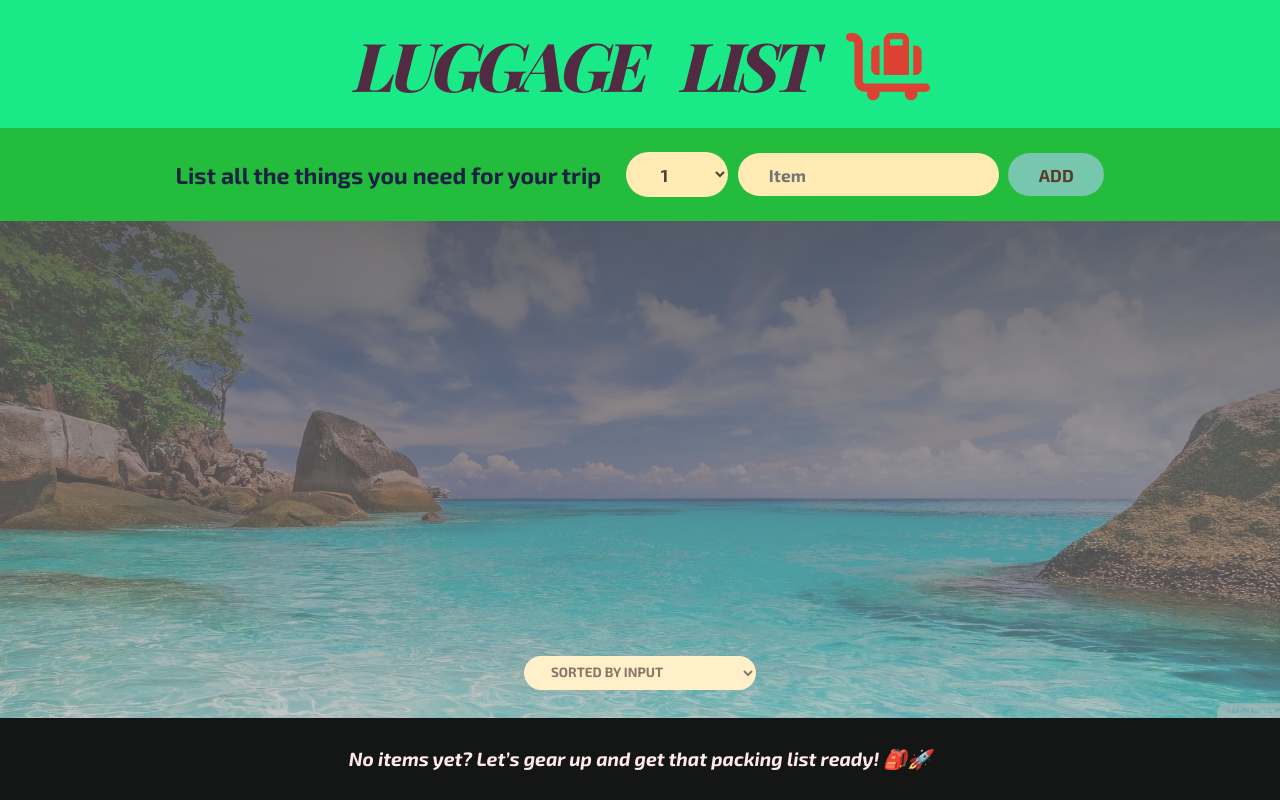
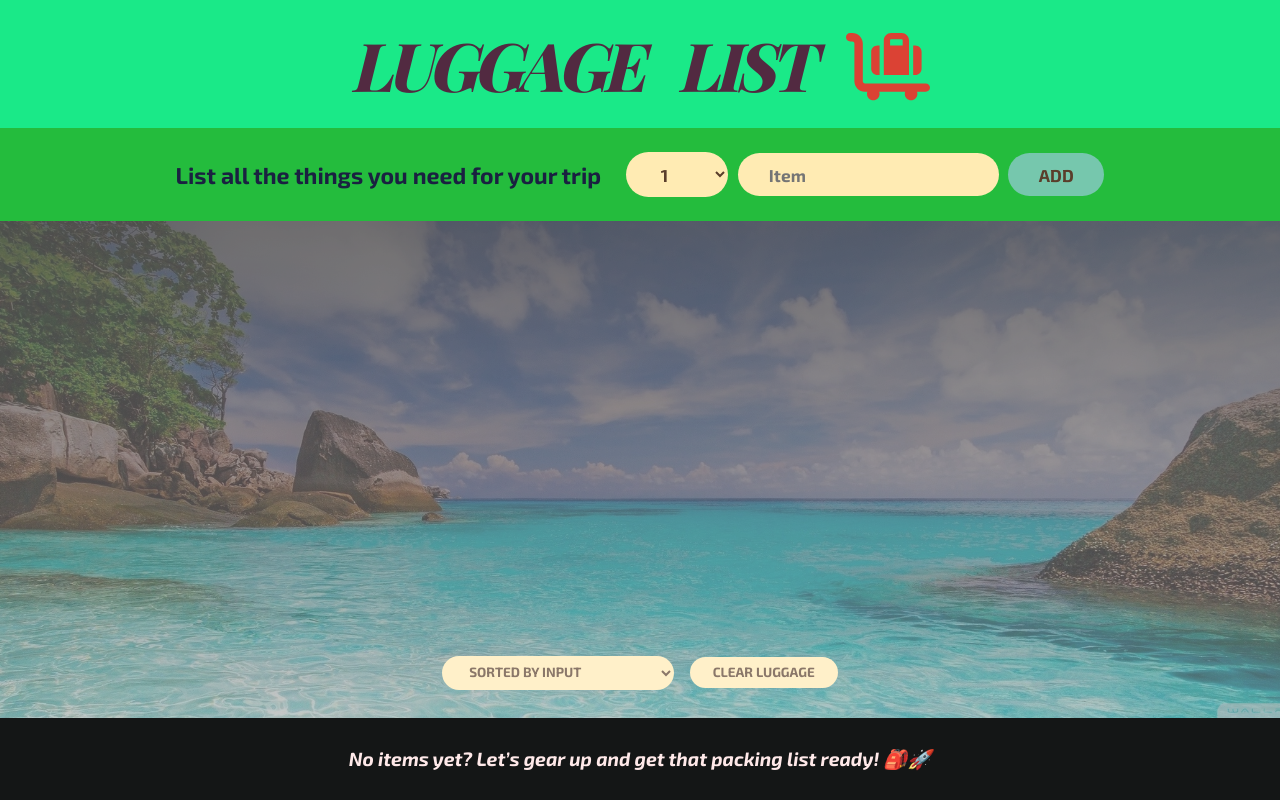
Before and after one commit to MatinT-SA/luggage-list, a React (Create React App) app: page / in a window 1280 px wide. Built offline with nearby package versions, Linux system fonts and the light colour scheme; a web font is replaced by a local one.

Commit message:
clear items

```diff
--- a/src/App.js
+++ b/src/App.js
@@ -22,6 +22,14 @@ export default function App() {
     );
   }
 
+  function handleClearLuggage() {
+    const confirm = window.confirm(
+      "Are you sure you want to clear all the items?"
+    );
+
+    if (confirm) setItems([]);
+  }
+
   return (
     <div className="app">
       <Logo />
@@ -30,6 +38,7 @@ export default function App() {
         items={items}
         onDeleteItem={handleDeleteItem}
         onToggleItem={handleToggleItem}
+        onClearItem={handleClearLuggage}
       />
       <Stats items={items} />
     </div>
@@ -86,7 +95,7 @@ function Form({ onAddItem }) {
   );
 }
 
-function PackageList({ items, onDeleteItem, onToggleItem }) {
+function PackageList({ items, onDeleteItem, onToggleItem, onClearItem }) {
   const [sortBy, setSortBy] = useState("input");
 
   let sortedItems;
@@ -122,6 +131,8 @@ function PackageList({ items, onDeleteItem, onToggleItem }) {
           <option value="description">Sorted by description</option>
           <option value="packed">Sorted by packed items</option>
         </select>
+
+        <button onClick={onClearItem}>Clear Luggage</button>
       </div>
     </div>
   );
```
